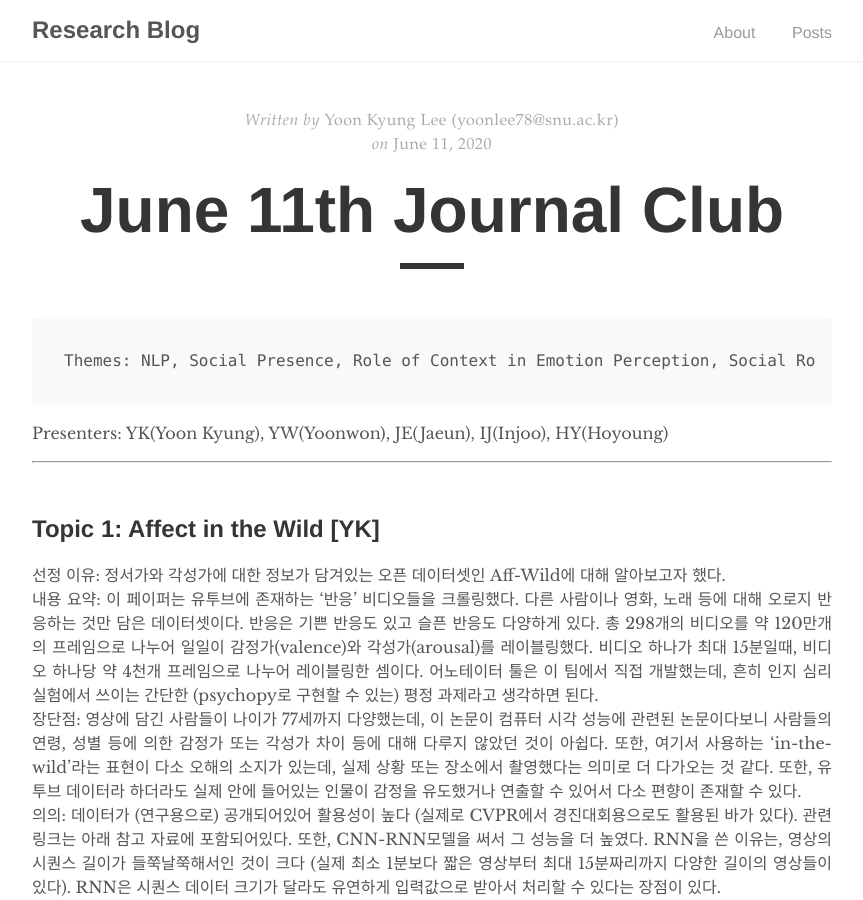
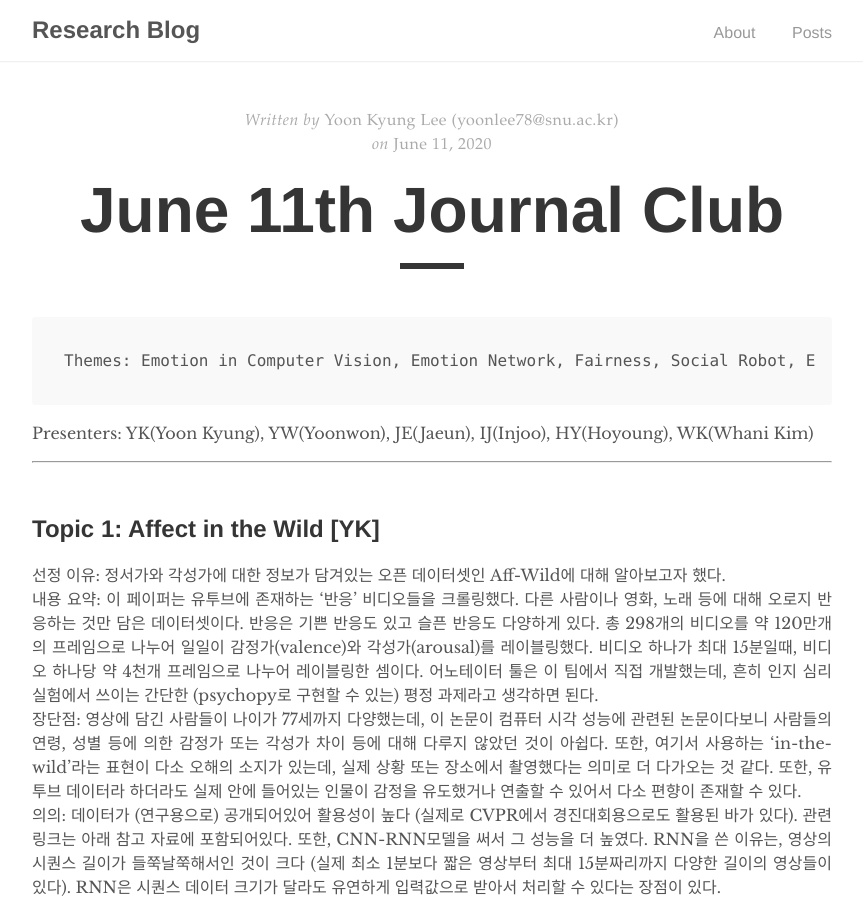
Before and after one commit to humanfactorspsych/blog, a Jekyll site: the page built from _posts/2020-06-11-study.md, in a window 1280 px wide and 900 px high. Shown: the whole window, without its empty margins (208-1071 px from the left). Built offline with Jekyll 4.4.1, drawn with Linux system fonts in a browser that asks for light colours.

Commit message:
Update 2020-06-11-study.md

```diff
--- a/_posts/2020-06-11-study.md
+++ b/_posts/2020-06-11-study.md
@@ -4,9 +4,9 @@ title: "June 11th Journal Club"
 author: "Yoon Kyung Lee (yoonlee78@snu.ac.kr)"
 ---
 
-    Themes: NLP, Social Presence, Role of Context in Emotion Perception, Social Robot and Human, COVID-19
+    Themes: Emotion in Computer Vision, Emotion Network, Fairness, Social Robot, Executive Function
 
-Presenters: YK(Yoon Kyung), YW(Yoonwon), JE(Jaeun), IJ(Injoo), HY(Hoyoung)
+Presenters: YK(Yoon Kyung), YW(Yoonwon), JE(Jaeun), IJ(Injoo), HY(Hoyoung), WK(Whani Kim)
 
 -----------------
 <br>
```
